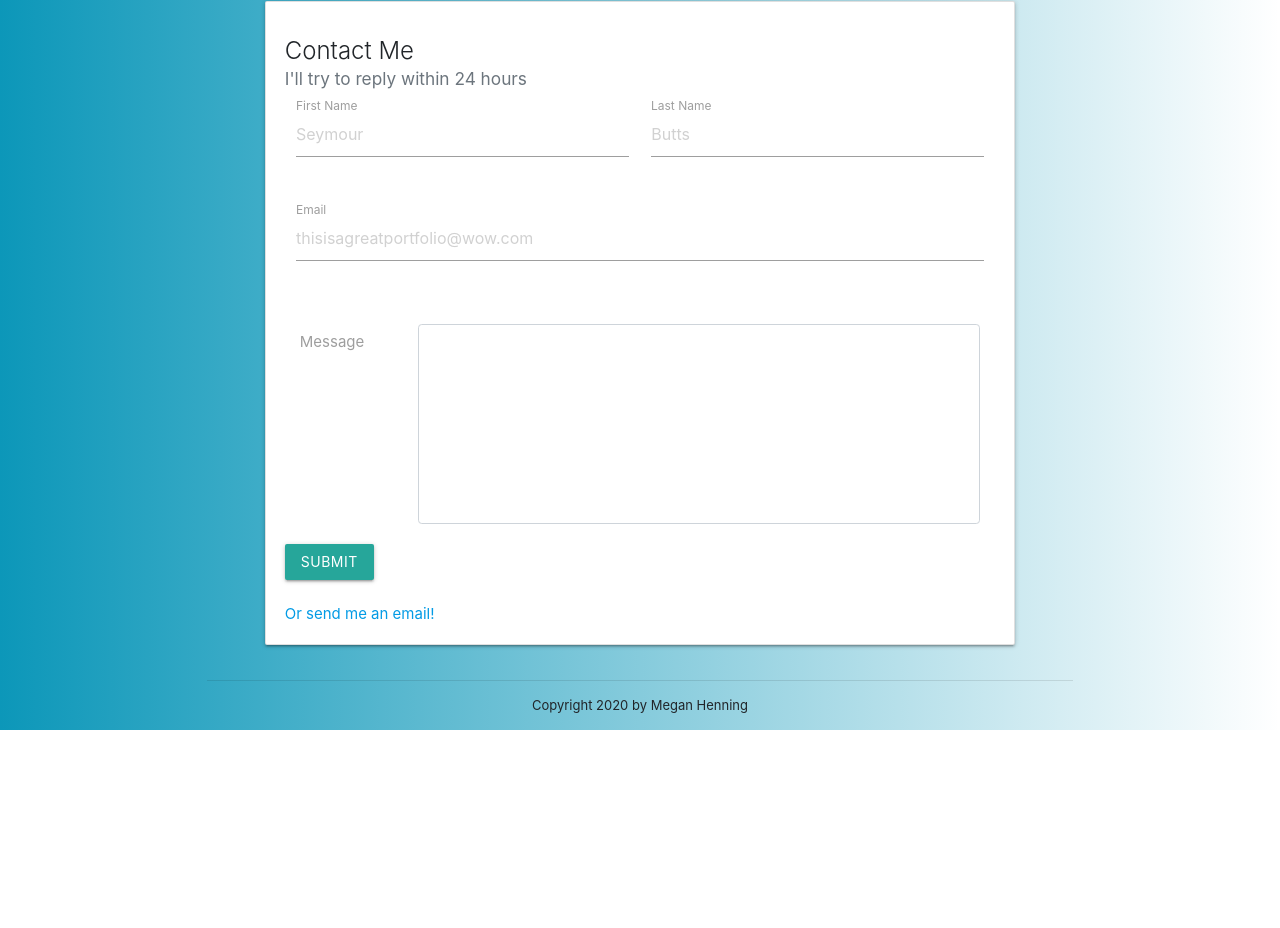
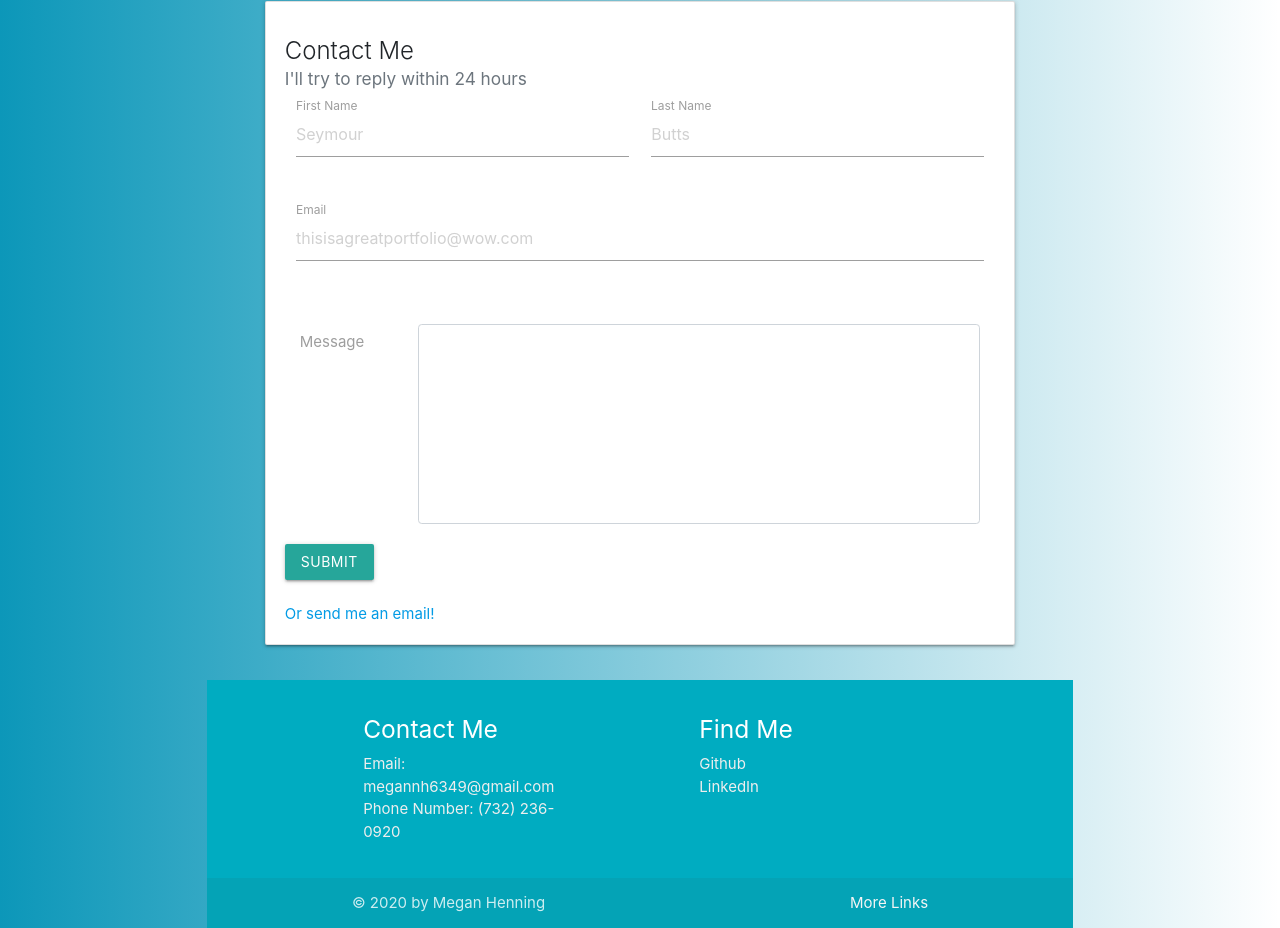
Before and after one commit to Megannh6349/UpdatedPortfolio2, a plain HTML site: page contact.html in a window 1280 px wide. Shown: the part 220-1148 px from the top of the page. Before the commit the page ends 950 px from the top, so only its background shows below. Drawn offline with nearby package versions, Linux system fonts and the light colour scheme.

Commit message:
added footer with links to github and linkedin

```diff
--- a/contact.html
+++ b/contact.html
@@ -18,7 +18,7 @@
 <body>
     <nav class="#00acc1 cyan darken-1">
         <div class="nav-wrapper">
-            <a href="index.html" class="brand-logo"  id="nameLink">Megan Henning</a>
+            <a href="index.html" class="brand-logo" id="nameLink">Megan Henning</a>
             <ul id="nav-mobile" class="right hide-on-med-and-down">
                 <li><a href="portfolio.html">Portfolio</a></li>
                 <li class="active"><a href="contact.html">Contact</a></li>
@@ -54,7 +54,8 @@
                             </div>
                             <div class="row">
                                 <div class="input-field col s12">
-                                    <input placeholder="thisisagreatportfolio@wow.com" id="email" type="email" class="validate">
+                                    <input placeholder="thisisagreatportfolio@wow.com" id="email" type="email"
+                                        class="validate">
                                     <label for="email">Email</label>
                                 </div>
                             </div>
@@ -72,8 +73,37 @@
                 </div>
             </div>
         </div>
-        <hr>
-</body>
-<footer>Copyright 2020 by Megan Henning</footer>
+        <footer class="page-footer #00acc1 cyan darken-1">
+            <div class="container">
+                <div class="row">
+                    <div class="col l6 s12">
+                        <h5 class="white-text">Contact Me</h5>
+                        <ul>
+                            <li class="grey-text text-lighten-3">Email: megannh6349@gmail.com</li>
+                            <li class="grey-text text-lighten-3">Phone Number: (732) 236-0920</li>
+                        </ul>
+                    </div>
+                    <div class="col l4 offset-l2 s12">
+                        <h5 class="white-text">Find Me</h5>
+                        <ul>
+                            <li><a class="grey-text text-lighten-3" href="https://github.com/Megannh6349" target="_blank">Github</a></li>
+                            <li><a class="grey-text text-lighten-3" href="https://www.linkedin.com/in/megan-henning/" target="_blank">LinkedIn</a></li>
+                        </ul>
+                    </div>
+                </div>
+            </div>
+            <div class="footer-copyright">
+                <div class="container">
+                    © 2020 by Megan Henning
+                    <a class="grey-text text-lighten-4 right" href="#!">More Links</a>
+                </div>
+            </div>
+        </footer>
+
+        <script src="index.js"></script>
+        <script src="https://cdnjs.cloudflare.com/ajax/libs/jquery/3.4.1/jquery.slim.min.js"></script>
+        <script src="https://cdnjs.cloudflare.com/ajax/libs/popper.js/1.16.0/umd/popper.min.js"></script>
+        <script src="https://cdnjs.cloudflare.com/ajax/libs/materialize/1.0.0/js/materialize.min.js"></script>
+        <script src="https://cdnjs.cloudflare.com/ajax/libs/twitter-bootstrap/4.4.1/js/bootstrap.min.js"></script>
 
 </html>
--- a/style.css
+++ b/style.css
@@ -44,12 +44,6 @@ h1 {
 
 #contactMe {}
 
-footer {
-    text-align: center;
-    margin-bottom: 15px;
-    font-size: small;
-}
-
 .card {
     align-content: center;
 }
@@ -62,19 +56,6 @@ footer {
     height: auto;
 }
 
-#contactNav {
-    color: rgb(12, 151, 185);
-    display: inline;
-}
-
-.contactNavLinks {
-    color: rgb(12, 151, 185);
-    display: inline;
-    padding-left: 25px;
-    float: left;
-
-}
-
 #nameLink {
     padding-left: 20px;
 }
```
Also changed, not shown: index.html (+33 -6 lines), portfolio.html (+28 -3 lines), index.js (added).
